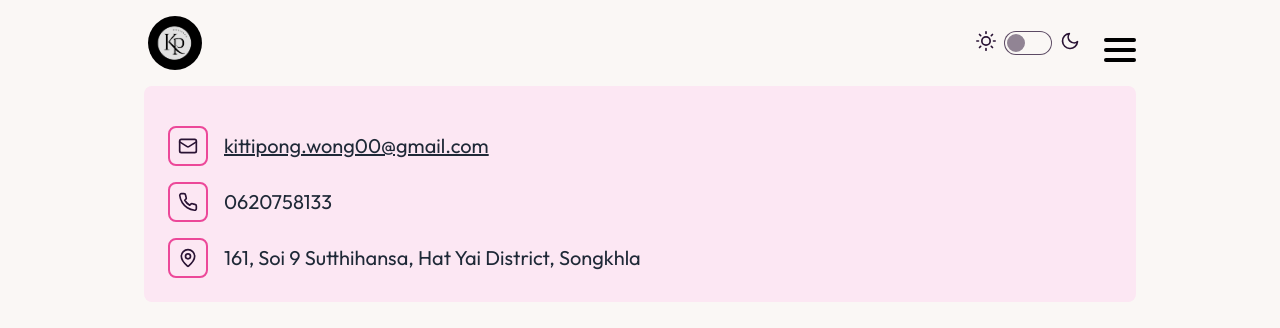
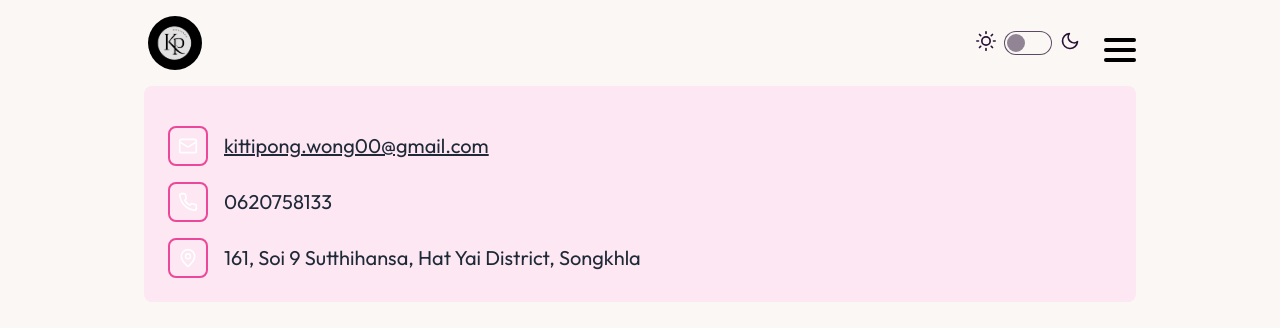
Before and after one commit to Kittipong-Poom/My-Portfolio-Nextjs, a Next.js app: page /contact in a window 1280 px wide. Shown: the top 328 px of the page. Built offline with nearby package versions, Linux system fonts and the light colour scheme.

Commit message:
เปลี่ยนสี

```diff
--- a/app/contact/page.jsx
+++ b/app/contact/page.jsx
@@ -16,7 +16,7 @@ const Page = () => {
               <div className="mt-4 space-y-4">
                 <div className="flex flex-col md:flex-row md:space-x-4 items-center">
                   <Mail
-                    className="p-2 mb-2 md:mb-0 border-2 border-pink-500 dark:bg-black rounded-lg"
+                    className="p-2 mb-2 md:mb-0 border-2 border-pink-500 dark:bg-black rounded-lg text-white"
                     size={40}
                   />
                   <span className="text-lg md:text-xl underline text-gray-800 ">
@@ -25,7 +25,7 @@ const Page = () => {
                 </div>
                 <div className="flex flex-col md:flex-row md:space-x-4 items-center">
                   <Phone
-                    className="p-2 mb-2 md:mb-0 border-2 border-pink-500 rounded-lg dark:bg-black"
+                    className="p-2 mb-2 md:mb-0 border-2 border-pink-500 rounded-lg dark:bg-black text-white"
                     size={40}
                   />
                   <span className="text-lg md:text-xl text-gray-800 ">
@@ -34,7 +34,7 @@ const Page = () => {
                 </div>
                 <div className="flex flex-col md:flex-row md:space-x-4 items-center">
                   <MapPin
-                    className="p-2 mb-2 md:mb-0 border-2 border-pink-500 rounded-lg dark:bg-black"
+                    className="p-2 mb-2 md:mb-0 border-2 border-pink-500 rounded-lg dark:bg-black text-white"
                     size={40}
                   />
                   <span className="text-lg md:text-xl text-gray-800 ">
```
